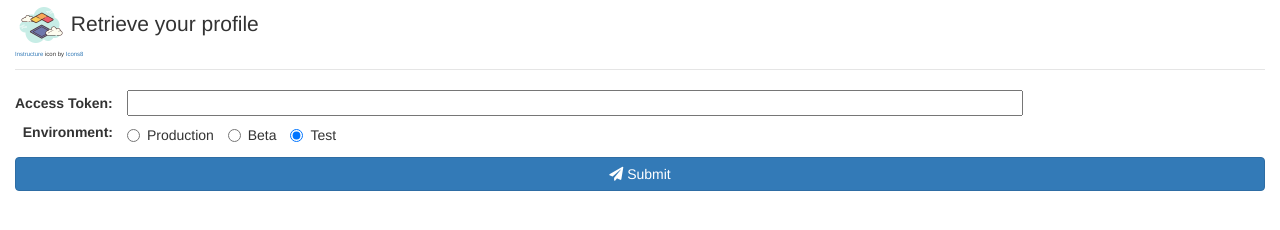
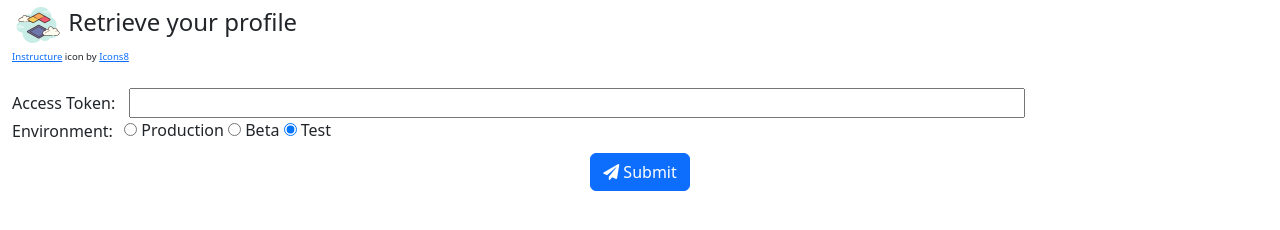
Before and after one commit to manifold1985/canvasApiUtility, a website: page view/index.html in a window 1280 px wide. Drawn offline with nearby package versions, Linux system fonts and the light colour scheme; no server answers.

Commit message:
chore: update bootstrap

```diff
--- a/view/index.html
+++ b/view/index.html
@@ -5,16 +5,11 @@
     <meta name="viewport" content="width=device-width, initial-scale=1.0">
     <meta http-equiv="X-UA-Compatible" content="ie=edge">
     <title>Canvas API Utility</title>
-    <script src="https://code.jquery.com/jquery-3.7.1.js" integrity="sha256-eKhayi8LEQwp4NKxN+CfCh+3qOVUtJn3QNZ0TciWLP4=" crossorigin="anonymous"></script>
-    <script src="https://cdn.jsdelivr.net/npm/@popperjs/core@2.9.2/dist/umd/popper.min.js" ></script><!-- this is for the bootstrap dropdown menu to work -->
-    <link
-      rel="stylesheet"
-      href="https://cdnjs.cloudflare.com/ajax/libs/animate.css/4.1.1/animate.min.css"
-      />
-      <!--<link href="https://cdn.jsdelivr.net/npm/bootstrap@5.3.0-alpha1/dist/css/bootstrap.min.css" rel="stylesheet" integrity="sha384-GLhlTQ8iRABdZLl6O3oVMWSktQOp6b7In1Zl3/Jr59b6EGGoI1aFkw7cmDA6j6gD" crossorigin="anonymous"> -->
-      <link rel="stylesheet" href="https://maxcdn.bootstrapcdn.com/bootstrap/3.3.7/css/bootstrap.min.css" integrity="sha384-BVYiiSIFeK1dGmJRAkycuHAHRg32OmUcww7on3RYdg4Va+PmSTsz/K68vbdEjh4u" crossorigin="anonymous"/>
+    <link rel='icon' href='favicon.png' type='image/x-icon' />
+    <link href="https://cdn.jsdelivr.net/npm/bootstrap@5.3.2/dist/css/bootstrap.min.css" rel="stylesheet" integrity="sha384-T3c6CoIi6uLrA9TneNEoa7RxnatzjcDSCmG1MXxSR1GAsXEV/Dwwykc2MPK8M2HN" crossorigin="anonymous">
+    <link rel="stylesheet" href="https://cdnjs.cloudflare.com/ajax/libs/animate.css/4.1.1/animate.min.css"/>
     <link rel="stylesheet" href="//use.fontawesome.com/releases/v5.0.7/css/all.css">
-      <link rel='icon' href='favicon.png' type='image/x-icon' />
+    <link rel="stylesheet" href="style.css"/>
   </head>
   <body>
     <main>
@@ -25,7 +20,6 @@
             Retrieve your profile
             <p style='font-size: .6rem; vertical-align: text-bottom'><a target="_blank" href="https://icons8.com/icon/nLEIdx9PP9JD/instructure">Instructure</a> icon by <a target="_blank" href="https://icons8.com">Icons8</a></p>
           </legend>
-
           <label for='token' style='display: inline-block; padding-right: 10px'>Access Token:</label>
           <input id='token' name='token' type='password' style='width: 70vw' required>
           <br>
@@ -35,7 +29,6 @@
             <label for='beta' class='radio-inline'><input id='beta' class='envir' name='envir' type='radio' value = 'beta' required> Beta</label>
             <label for='test' class='radio-inline'><input id='test' class='envir' name='envir' type='radio' value = 'test' required> Test</label>
           </div>
-
           <div class='text-center'>
             <button type='submit' class='btn btn-primary btn-block' style='margin-top: 10px'><i class="fas fa-paper-plane"></i> Submit</button>
           </div>
@@ -43,8 +36,9 @@
       </form>
     </div>
   </main>
+  <script src="https://code.jquery.com/jquery-3.7.1.js" integrity="sha256-eKhayi8LEQwp4NKxN+CfCh+3qOVUtJn3QNZ0TciWLP4=" crossorigin="anonymous"></script>
+  <script src="https://cdn.jsdelivr.net/npm/bootstrap@5.3.2/dist/js/bootstrap.bundle.min.js" integrity="sha384-C6RzsynM9kWDrMNeT87bh95OGNyZPhcTNXj1NW7RuBCsyN/o0jlpcV8Qyq46cDfL" crossorigin="anonymous"></script>
   <script src='script.js'>
   </script>
-    <!-- <script src="https://cdn.jsdelivr.net/npm/bootstrap@5.3.0-alpha1/dist/js/bootstrap.bundle.min.js" integrity="sha384-w76AqPfDkMBDXo30jS1Sgez6pr3x5MlQ1ZAGC+nuZB+EYdgRZgiwxhTBTkF7CXvN" crossorigin="anonymous"></script> -->
 </body>
 </html>
--- a/view/script.js
+++ b/view/script.js
@@ -1,5 +1,4 @@
 $(document).ready(function () {
-  console.log("script");
   if (localStorage.getItem("envir")) {
     $("#" + localStorage.getItem("envir")).attr("checked", true);
   } else {
```
Also changed, not shown: view/style.css (added). Lines whose indentation alone changed are shown as unchanged.
